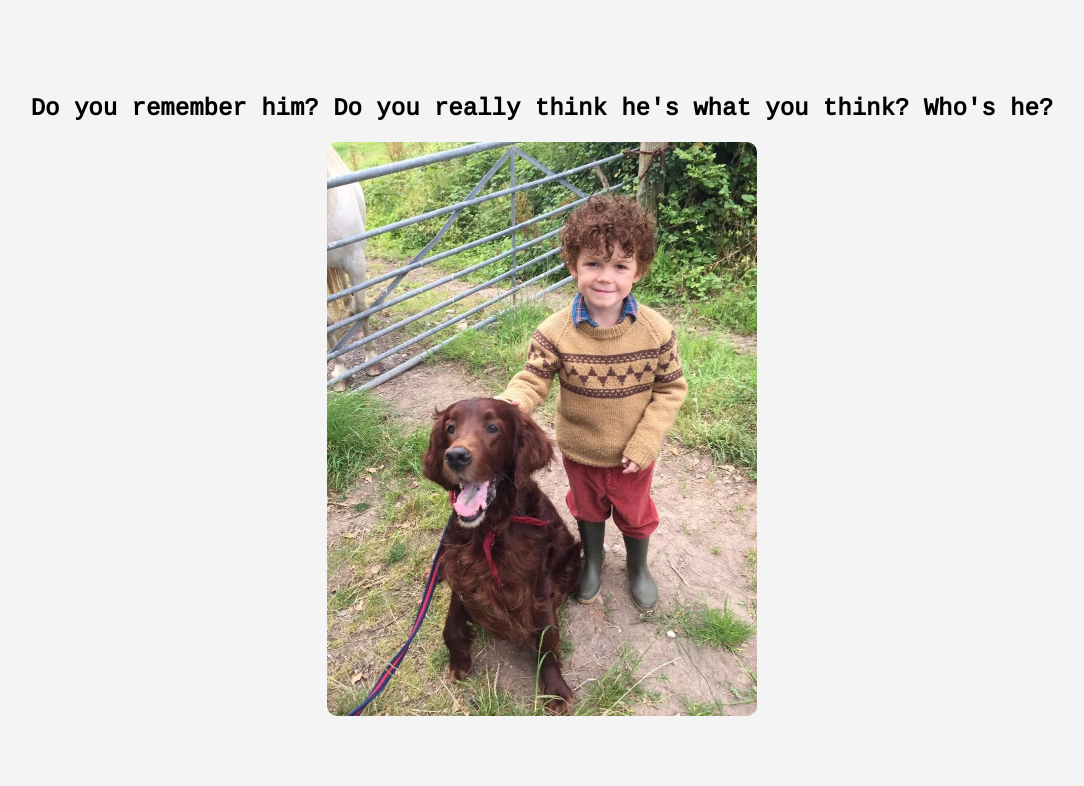
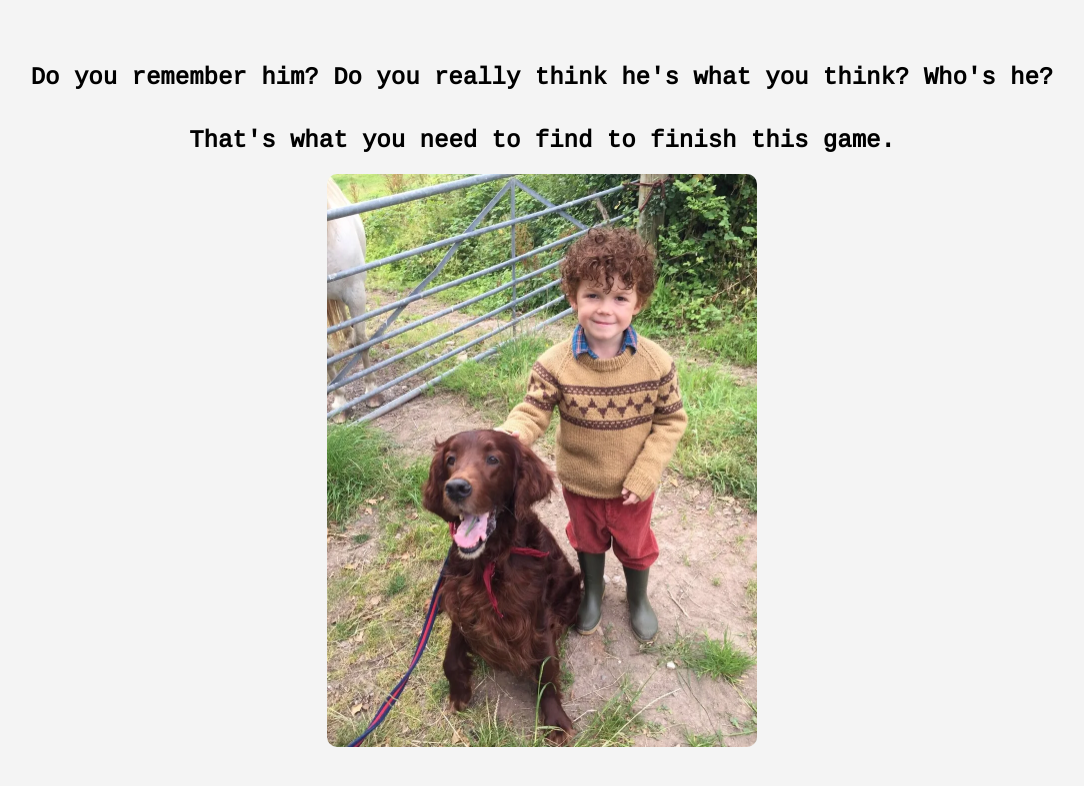
Before and after one commit to kanujlol/QF, a plain HTML site: page index.html in a window 1280 px wide. Shown: the whole page, without its empty margins (98-1182 px from the left). Drawn offline with Linux system fonts and the light colour scheme.

Commit message:
Update index.html

```diff
--- a/index.html
+++ b/index.html
@@ -40,6 +40,7 @@
 </head>
 <body>
     <h1>Do you remember him? Do you really think he's what you think? Who's he?</h1>
+    <h1>That's what you need to find to finish this game.</h1>
     <div class="image-container">
         <!-- Add your Redbeard image here -->
         <img src="iimmgg.jpg" alt="img">
```
